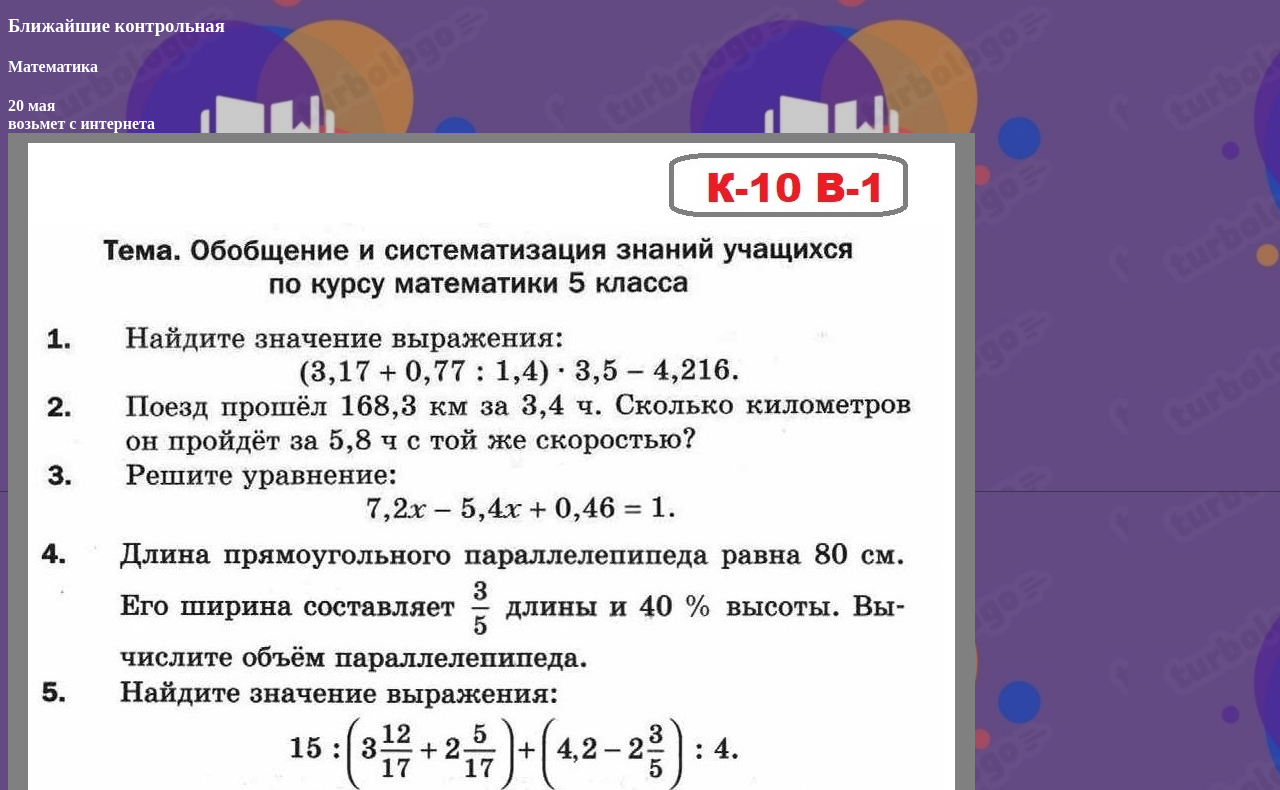
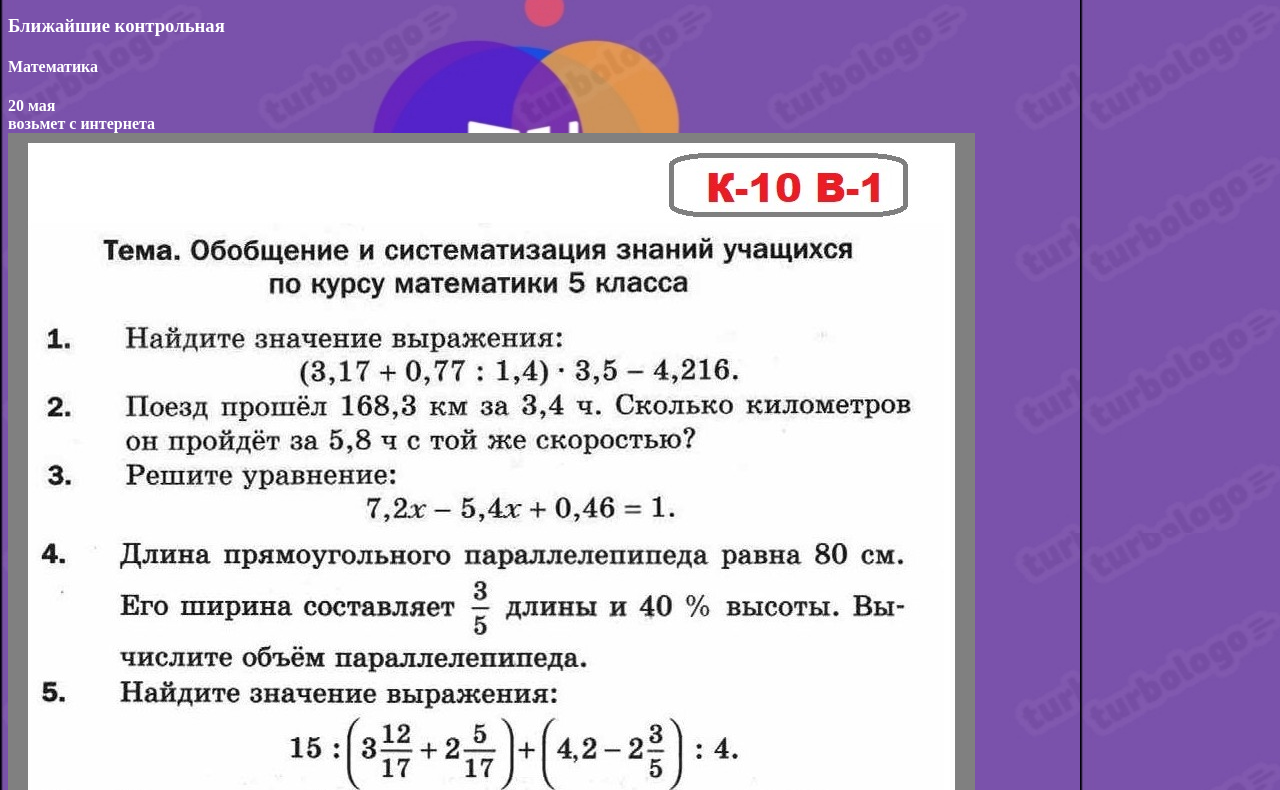
Before and after one commit to timtom2009333/dz5a.github.io, a plain HTML site: page index.html in a window 1280 px wide. Shown: the part 73-863 px from the top of the page. Drawn offline with Linux system fonts and the light colour scheme.

Commit message:
Add files via upload

```diff
--- a/back.css
+++ b/back.css
@@ -1,5 +1,5 @@
 body {
-	background-image: url(5657.jpg)
+	background-image: url(fon.jpg)
 
 	}
 .l {
```
Also changed, not shown: fon.jpg (added).
